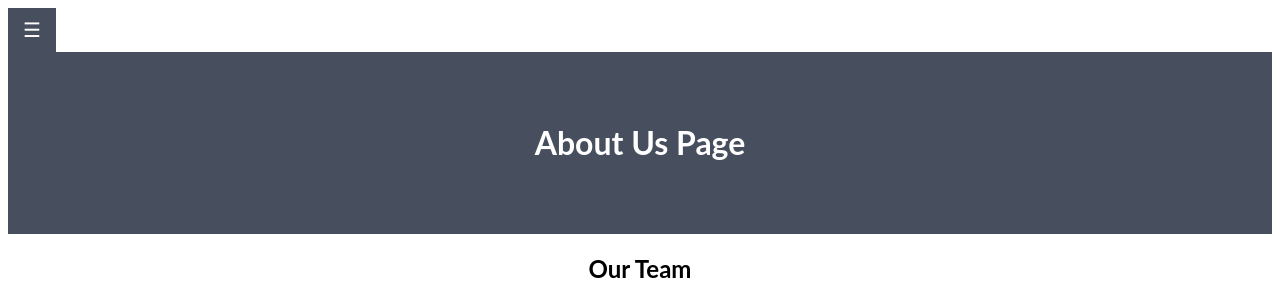
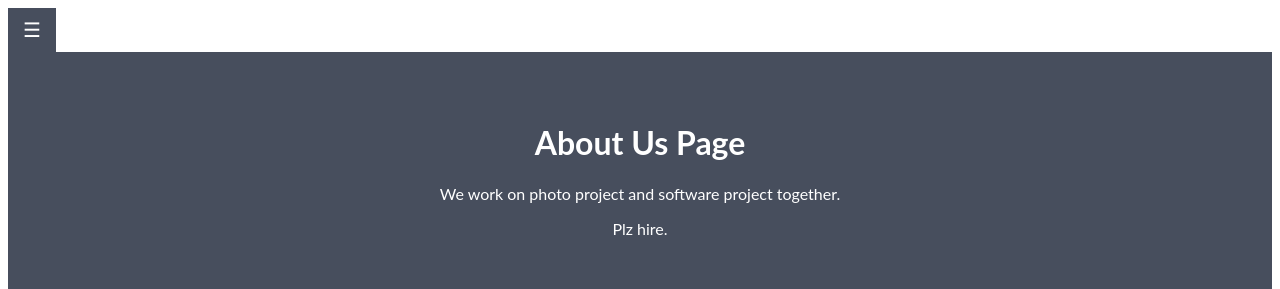
Before and after one commit to BebbTanner/HTML-collapsed-sidebar, a plain HTML site: page about.html in a window 1280 px wide. Shown: the top 289 px of the page. Drawn offline with Linux system fonts and the light colour scheme.

Commit message:
I added some more info to the about container on the about page.

```diff
--- a/about.html
+++ b/about.html
@@ -26,6 +26,8 @@
 
     <div class="about-section">
         <h1>About Us Page</h1>
+        <p>We work on photo project and software project together.</p>
+        <p>Plz hire.</p>
     </div>
 
     <h2 style="text-align:center">Our Team</h2>
@@ -57,8 +59,6 @@
         </div>
     </div>
 
-
-
     <script>
         function openNav() {
             document.getElementById("mySidebar").style.width = "250px";
```
